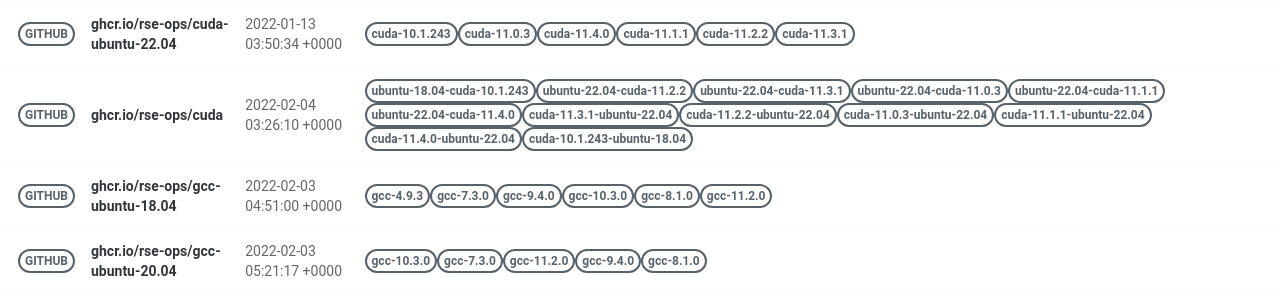
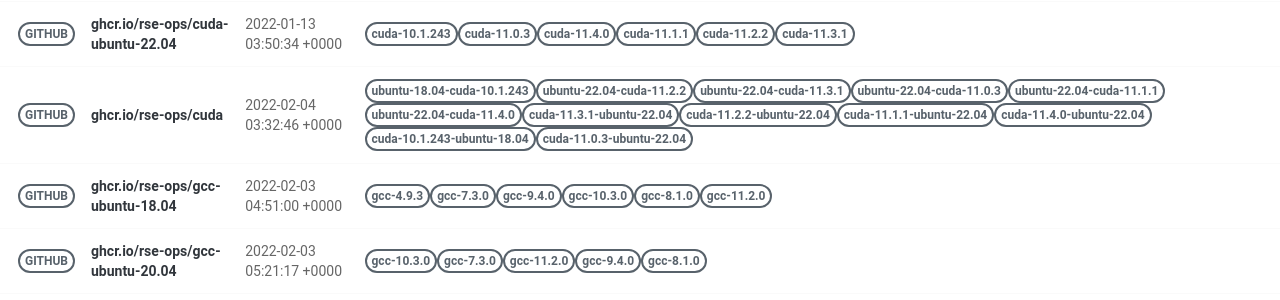
Before and after one commit to rse-ops/docker-images, a Jekyll site: the page built from pages/index.md, in a window 1280 px wide. Shown: the part 428-728 px from the top of the page. Built offline with Jekyll 4.4.1, drawn with Linux system fonts in a browser that asks for light colours; nearby versions of some CDN libraries.

Commit message:
Automated push to update library 2022-02-04

```diff
--- a/_library/ghcr.io-rse-ops-cuda.md
+++ b/_library/ghcr.io-rse-ops-cuda.md
@@ -1,7 +1,7 @@
 ---
 layout: container
 name: ghcr.io/rse-ops/cuda
-updated_at: 2022-02-04 03:26:10.498932
+updated_at: 2022-02-04 03:32:46.633015
 
 
 container_url: https://github.com/orgs/rse-ops/packages/container/package/cuda
```
Also changed, not shown: other parts of _library/ghcr.io-rse-ops-cuda.md (+3 -3 lines).
